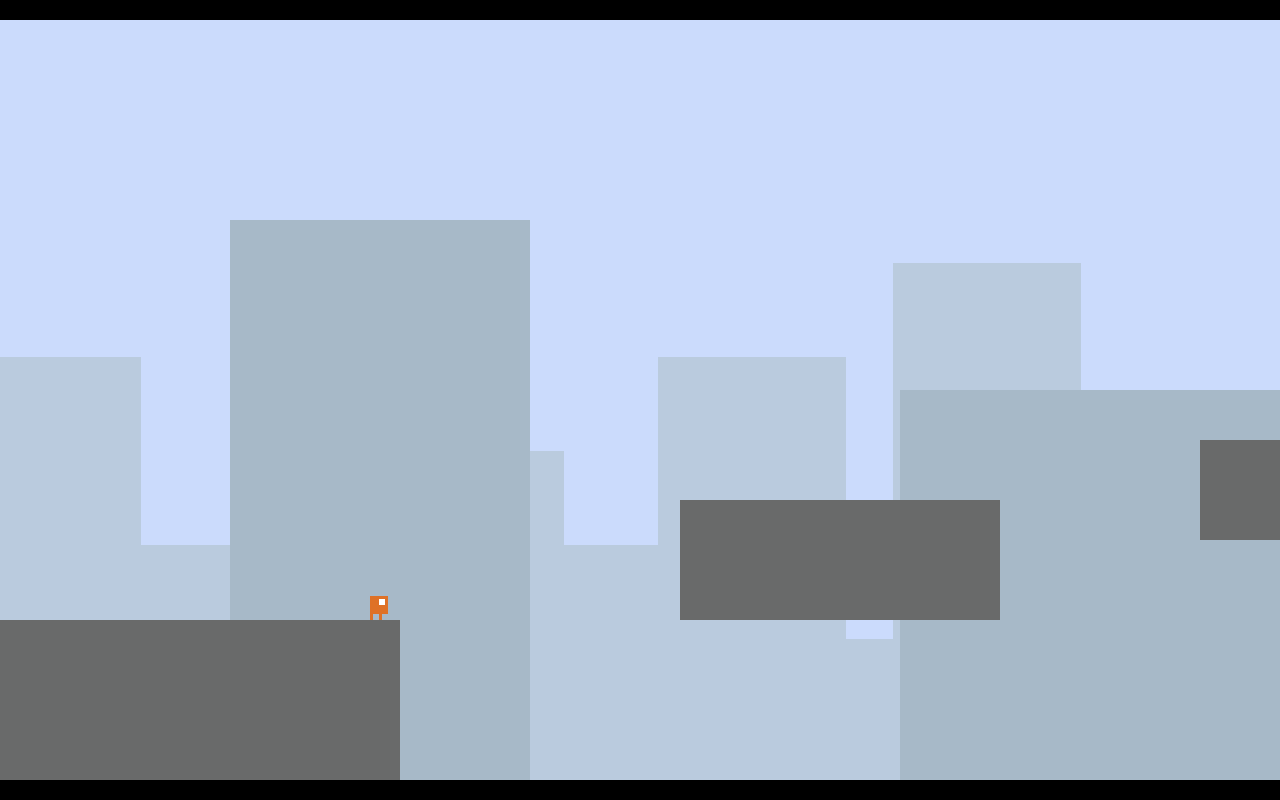
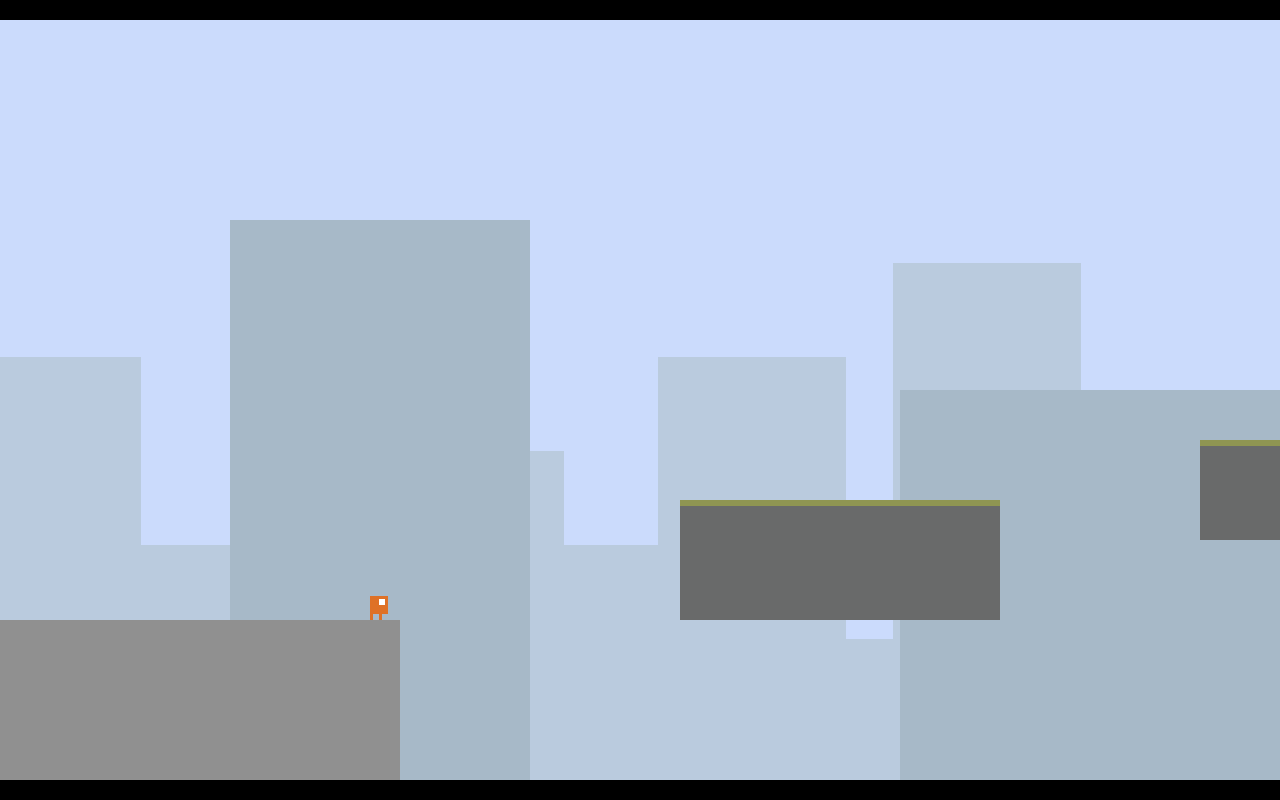
Before and after one commit to sebadorn/js13k-2020-404, a plain HTML site: page dev/index-dev.html in a window 1280 px wide. Drawn offline with Linux system fonts and the light colour scheme.

Commit message:
1) Added "pillars" as check points where the player restarts. 2) Platforms "crumble" and disappear.

```diff
--- a/dev/index-dev.html
+++ b/dev/index-dev.html
@@ -13,6 +13,7 @@ body{align-items:center;background:#000;display:flex;height:100%;overflow:hidden
 <script src="js/LevelObject.js"></script>
 <script src="js/Character.js"></script>
 <script src="js/levels/Intro.js"></script>
+<script src="js/levels/Outro.js"></script>
 <script src="js/Renderer.js"></script>
 <script src="js/UI.js"></script>
 <script src="js/ui/Text.js"></script>
--- a/dev/js/Level.js
+++ b/dev/js/Level.js
@@ -20,15 +20,16 @@ class Level {
 		// Purely optical, no interaction.
 		this.scenery = [];
 
+		this.limits = [0, Infinity];
 		this.timer = 0;
 
+		// this.checkPoint = null;
 		// this.goal = null;
 		// this.player = null;
 
 		// Level states:
 		// 0 - In play. (Pausing is handled outside in Renderer.)
 		// 1 - Finished with success.
-		// 2 - Finished with game over.
 		//
 		// this.state = 0;
 	}
@@ -55,6 +56,7 @@ class Level {
 			js13k.overlap( this.player, goal )
 		) {
 			this.state = 1;
+			this.onGoal();
 		}
 	}
 
@@ -115,7 +117,7 @@ class Level {
 		for( let i = 0; i < this.objects.length; i++ ) {
 			const o = this.objects[i];
 
-			if( o === subject || !o.collision ) {
+			if( o === subject || !o.collision || o.gone ) {
 				continue;
 			}
 
@@ -250,7 +252,7 @@ class Level {
 
 		// Center x axis on player.
 		const halfWidth = Math.round( width / 2 );
-		const offsetX = Math.min( 0, halfWidth - this.player.x );
+		const offsetX = Math.min( this.limits[0], Math.max( -this.limits[1], halfWidth - this.player.x ) );
 
 		ctx.setTransform( 1, 0, 0, 1, offsetX, 0 );
 
@@ -330,6 +332,47 @@ class Level {
 
 
 	/**
+	 * Reset the player to the last check point.
+	 */
+	resetToCheckPoint() {
+		if( !this.checkPoint ) {
+			return;
+		}
+
+		const block = this.checkPoint;
+		const player = this.player;
+
+		player.x = block.x + block.w - player.w - 16;
+		player.y = block.y - player.h - 1;
+
+		player.nextPos.x = player.x;
+		player.nextPos.y = player.y;
+
+		player.velX = 0;
+		player.velY = 0;
+
+		// Reset platforms.
+		this.objects.forEach( o => {
+			o.gone = false;
+			o.isCrumbling = 0;
+		} );
+	}
+
+
+	/**
+	 *
+	 * @param {js13k.LevelObject} block
+	 */
+	setCheckPoint( block ) {
+		if( !block || block.type !== 2 ) {
+			return;
+		}
+
+		this.checkPoint = block;
+	}
+
+
+	/**
 	 *
 	 * @param {number} dt
 	 */
@@ -348,8 +391,22 @@ class Level {
 
 		this.player.update( dt, dir );
 
-		if( this.player.y > 999 ) {
-			this.state = 2;
+		// Player fell, reset to last checkpoint.
+		if( this.player.y > 1000 ) {
+			this.resetToCheckPoint();
+			return;
+		}
+
+		const blocks = this.player.blocks;
+
+		if( this.player.isOnGround && blocks.b ) {
+			this.setCheckPoint( blocks.b );
+			blocks.b.crumble();
+		}
+
+		if( this.player.isOnWall ) {
+			blocks.l && blocks.l.crumble();
+			blocks.r && blocks.r.crumble();
 		}
 
 		this.checkGoal();
--- a/dev/js/LevelObject.js
+++ b/dev/js/LevelObject.js
@@ -22,13 +22,20 @@ class LevelObject {
 		// 0: crumbling platform
 		// 1: crumbling platform, but you cannot stand on the top area
 		// 2: pillar
+		// 3: scenery
 		this.type = data.t || 0;
 
-		if( this.type === 1 ) {
+		if( this.type === 0 ) {
 			this.top = '#8f9552';
 		}
+		else if( this.type === 2 ) {
+			this.color = '#909090';
+		}
+		else if( this.type === 3 ) {
+			this.color = '#a7b9c8';
+		}
 
-		this.color = data.color || '#696a6a';
+		this.color = data.color || this.color || '#696a6a';
 
 		this.x = data.x || 0;
 		this.y = data.y || 0;
@@ -51,6 +58,23 @@ class LevelObject {
 			x: this.x,
 			y: this.y
 		};
+
+		// this.gone = false;
+		// this.isCrumbling = 0;
+	}
+
+
+	/**
+	 *
+	 */
+	crumble() {
+		if( this.type !== 0 && this.type !== 1 ) {
+			return;
+		}
+
+		if( !this.isCrumbling ) {
+			this.isCrumbling = this.level.timer;
+		}
 	}
 
 
@@ -59,6 +83,10 @@ class LevelObject {
 	 * @param {CanvasRenderingContext2d} ctx
 	 */
 	draw( ctx ) {
+		if( this.gone ) {
+			return;
+		}
+
 		ctx.fillStyle = this.color;
 		ctx.fillRect( this.x, this.y, this.w, this.h );
 
@@ -74,7 +102,18 @@ class LevelObject {
 	 * @param {number} dt
 	 */
 	update( dt ) {
-		// pass
+		if( this.isCrumbling && !this.gone ) {
+			const diff = this.level.timer - this.isCrumbling;
+			const percent = diff / ( 6 * js13k.TARGET_FPS );
+
+			if( percent >= 1 ) {
+				this.gone = true;
+			}
+			else {
+				// TODO: reduce height
+				// TODO: have crumbling animation -> small blocks falling off
+			}
+		}
 	}
 
 
--- a/dev/js/levels/Intro.js
+++ b/dev/js/levels/Intro.js
@@ -13,17 +13,24 @@ class Level_Intro extends js13k.Level {
 	constructor() {
 		super();
 
-		this.player = new js13k.Character( this, 370, 560, 3 );
+		this.player = new js13k.Character( this, 370, 0, 3 );
+		this.player.y = 601 - this.player.h;
 
 		const objects = [
-			{ x: 0, y: 600, w: 400, h: 300, t: 2 }, // start
+			{ x: 0, y: 600, w: 400, h: 300, t: 2 }, // start, check point 1
 			{ x: 680, y: 480, w: 320, h: 120 },
 			{ x: 1200, y: 420, w: 320, h: 100 },
 			{ x: 1720, y: 620, w: 190, h: 60 },
 			{ x: 1790, y: 80, w: 110, h: 280 }, // wall jump to pillar
-			{ x: 2110, y: 200, w: 300, h: 1000, t: 2 },
+			{ x: 2110, y: 200, w: 300, h: 1000, t: 2 }, // check point 2
 			{ x: 2510, y: 380, w: 90, h: 200 },
-			{ x: 2780, y: 160, w: 110, h: 260 }
+			{ x: 2780, y: 160, w: 110, h: 260 },
+			{ x: 2830, y: 600, w: 300, h: 110 },
+			{ x: 3160, y: 610, w: 100, h: 110 },
+			{ x: 3300, y: 60, w: 100, h: 520 }, // big blocking wall
+			{ x: 3460, y: 580, w: 160, h: 100 },
+			{ x: 3700, y: 500, w: 160, h: 100 },
+			{ x: 3900, y: 400, w: 300, h: 300, t: 2 } // goal
 		];
 
 		objects.forEach( o => {
@@ -32,8 +39,8 @@ class Level_Intro extends js13k.Level {
 		} );
 
 		const scenery = [
-			{ x: 230, y: 200, w: 300, h: 600, color: '#a7b9c8' },
-			{ x: 900, y: 370, w: 420, h: 600, color: '#a7b9c8' }
+			{ x: 230, y: 200, w: 300, h: 600, t: 3 },
+			{ x: 900, y: 370, w: 420, h: 600, t: 3 }
 		];
 
 		scenery.forEach( s => {
@@ -41,8 +48,16 @@ class Level_Intro extends js13k.Level {
 			this.scenery.push( so );
 		} );
 
-		// TODO:
-		// this.goal = [1450, 370, 100, 30];
+		this.goal = [4000, 370, 200, 30];
+		this.limits = [0, 4200 - js13k.Renderer.cnv.width]; // Level limits on the x axis.
+	}
+
+
+	/**
+	 *
+	 */
+	onGoal() {
+		js13k.Renderer.changeLevel( new js13k.Level.Outro() );
 	}
 
 
--- /dev/null
+++ b/dev/js/levels/Outro.js
@@ -0,0 +1,45 @@
+'use strict';
+
+
+{
+
+class Level_Outro extends js13k.Level {
+
+
+	/**
+	 *
+	 * @constructor
+	 */
+	constructor() {
+		super();
+
+		// TODO: Ending animation and secondary title "World not found".
+	}
+
+
+	/**
+	 *
+	 * @param {CanvasRenderingContext2d} ctx
+	 */
+	draw( ctx ) {
+		// TODO:
+	}
+
+
+	/**
+	 *
+	 * @param {number} dt
+	 */
+	update( dt ) {
+		this.timer += dt;
+
+		// TODO:
+	}
+
+
+}
+
+
+js13k.Level.Outro = Level_Outro;
+
+}
```
Also changed, not shown: 2 other files.
